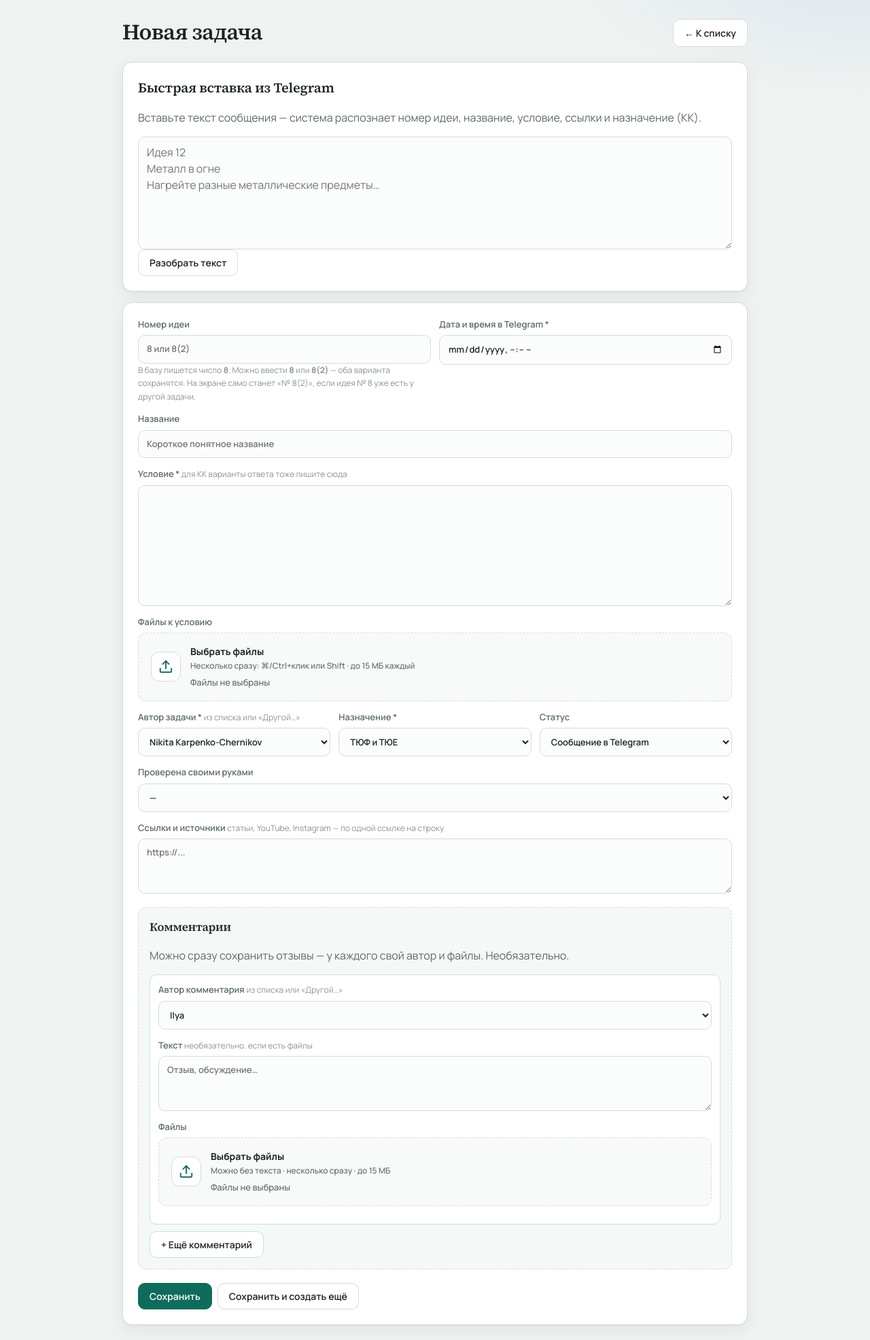
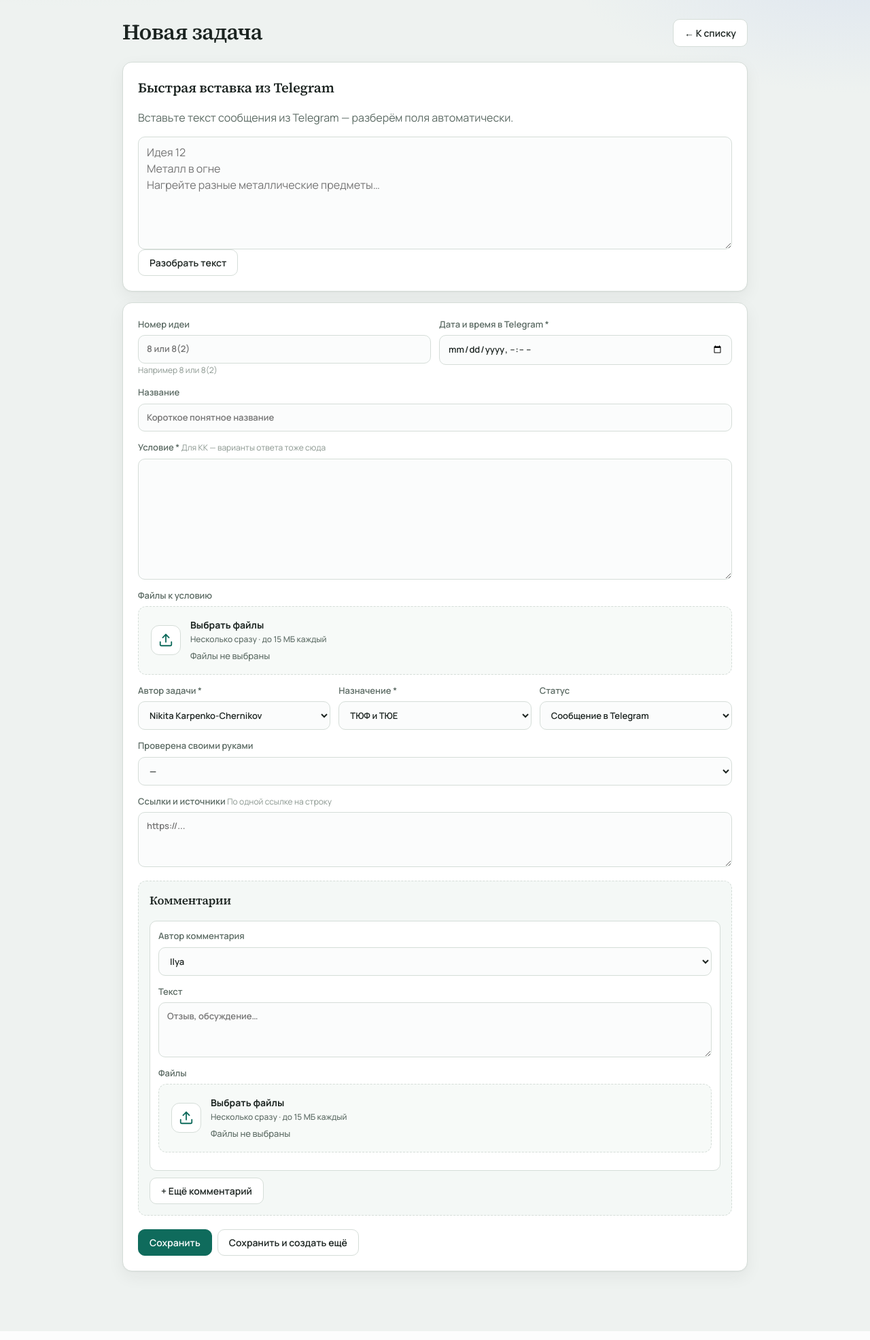
Before and after one commit to karpenko-chernikov/tyuf-tyue-zadachi, a FastAPI app: page /new in a window 1280 px wide. Shown: the part 62-2034 px from the top of the page at 68% size. Run offline with FastAPI, Linux system fonts and the light colour scheme; the visitor is signed in with stand-in values (Sample User, id 1).

Commit message:
Trim verbose UI copy: drop hash lectures and redundant hints.
Co-authored-by: Cursor <cursoragent@cursor.com>

```diff
--- a/app/templates/form.html
+++ b/app/templates/form.html
@@ -16,7 +16,7 @@
 {% if not task %}
 <section class="card paste-box">
   <h2>Быстрая вставка из Telegram</h2>
-  <p class="muted">Вставьте текст сообщения — система распознает номер идеи, название, условие, ссылки и назначение (КК).</p>
+  <p class="muted">Вставьте текст сообщения из Telegram — разберём поля автоматически.</p>
   <form method="post" action="/parse">
     <textarea name="paste" rows="6" placeholder="Идея 12&#10;Металл в огне&#10;Нагрейте разные металлические предметы…">{{ paste or '' }}</textarea>
     <button type="submit" class="btn secondary">Разобрать текст</button>
@@ -32,10 +32,10 @@
           value="{% if f.idea_number is defined %}{{ f.idea_number }}{% elif task and task.idea_number is not none %}{{ task.idea_number }}{% elif p.idea_number %}{{ p.idea_number }}{% endif %}"
           placeholder="8 или 8(2)">
         <span class="hint">
-          В базу пишется число <strong>8</strong>. Можно ввести <strong>8</strong> или <strong>8(2)</strong> — оба варианта сохранятся.
-          На экране само станет «№ 8(2)», если идея № 8 уже есть у другой задачи.
           {% if task and task.idea_number is not none %}
-          Сейчас отображается: <strong>{{ format_idea_label(task) }}</strong>.
+          Сейчас: {{ format_idea_label(task) }}
+          {% else %}
+          Например 8 или 8(2)
           {% endif %}
         </span>
       </label>
@@ -43,7 +43,7 @@
         <input type="datetime-local" name="telegram_datetime" required
           value="{% if f.telegram_datetime %}{{ f.telegram_datetime }}{% elif task %}{{ task.telegram_datetime.strftime('%Y-%m-%dT%H:%M') }}{% elif default_telegram_datetime %}{{ default_telegram_datetime }}{% endif %}">
         {% if not task and not f.telegram_datetime and default_telegram_datetime %}
-        <span class="hint">Подставлено из последней задачи — обязательно поменяйте, иначе не сохранится</span>
+        <span class="hint">Из последней задачи — поменяйте, если нужно</span>
         {% endif %}
       </label>
     </div>
@@ -55,7 +55,7 @@
     </label>
 
     <label>Условие *
-      <span class="hint">для КК варианты ответа тоже пишите сюда</span>
+      <span class="hint">Для КК — варианты ответа тоже сюда</span>
       <textarea name="condition" rows="8" required>{% if f.condition is defined %}{{ f.condition }}{% elif task %}{{ task.condition or '' }}{% else %}{{ p.condition or '' }}{% endif %}</textarea>
     </label>
 
@@ -67,7 +67,6 @@
 
     <div class="grid-3">
       <label>Автор задачи *
-        <span class="hint">из списка или «Другой…»</span>
         {% set author_val = f.author if f.author is defined else (task.author if task else default_task_author) %}
         {{ author_field('author', author_val or '', 'Имя нового автора', true) }}
       </label>
@@ -101,7 +100,7 @@
     </label>
 
     <label>Ссылки и источники
-      <span class="hint">статьи, YouTube, Instagram — по одной ссылке на строку</span>
+      <span class="hint">По одной ссылке на строку</span>
       <textarea name="sources" rows="3" placeholder="https://...">{% if f.sources is defined %}{{ f.sources }}{% elif task %}{{ task.sources or '' }}{% else %}{{ p.sources or '' }}{% endif %}</textarea>
     </label>
 
@@ -162,22 +161,19 @@
     {% if not task %}
     <div class="comments-create">
       <h3>Комментарии</h3>
-      <p class="muted">Можно сразу сохранить отзывы — у каждого свой автор и файлы. Необязательно.</p>
       <div id="comment-rows">
         {% set draft_comments = f.comments if f.comments else [{'author': default_comment_author, 'text': ''}] %}
         {% for c in draft_comments %}
         <div class="comment-row">
           <label>Автор комментария
-            <span class="hint">из списка или «Другой…»</span>
             {{ author_field('comment_authors', c.author or '', 'Имя нового автора', false) }}
           </label>
           <label>Текст
-            <span class="hint">необязательно, если есть файлы</span>
             <textarea name="comment_texts" rows="3" placeholder="Отзыв, обсуждение…">{{ c.text }}</textarea>
           </label>
           <div class="field-block">
             <div class="field-label">Файлы</div>
-            {{ file_picker('comment_files_' ~ loop.index0, 'Можно без текста · несколько сразу · до 15 МБ') }}
+            {{ file_picker('comment_files_' ~ loop.index0) }}
           </div>
         </div>
         {% endfor %}
@@ -269,7 +265,6 @@ if (addBtn) {
     row.className = 'comment-row';
     row.innerHTML = `
       <label>Автор комментария
-        <span class="hint">из списка или «Другой…»</span>
         <div class="author-field" data-author-field>
           <select class="author-select" data-author-select data-author-name="comment_authors" name="comment_authors">
             <option value="">—</option>
@@ -281,13 +276,12 @@ if (addBtn) {
         </div>
       </label>
       <label>Текст
-        <span class="hint">необязательно, если есть файлы</span>
         <textarea name="comment_texts" rows="3" placeholder="Отзыв, обсуждение…"></textarea>
       </label>
       <div class="field-block">
         <div class="field-label">Файлы</div>
         <div class="file-drop" data-file-drop>
-          <input type="file" name="comment_files_${idx}" id="comment_files_${idx}" multiple class="file-drop-input" accept="image/*,.pdf,.doc,.docx,.txt,.zip">
+          <input type="file" name="comment_files_${idx}" id="comment_files_${idx}" multiple class="file-drop-input" accept="image/*,video/*,.mp4,.mov,.webm,.pdf,.doc,.docx,.txt,.zip">
           <label for="comment_files_${idx}" class="file-drop-zone">
             <span class="file-drop-icon" aria-hidden="true">
               <svg width="22" height="22" viewBox="0 0 24 24" fill="none" stroke="currentColor" stroke-width="2" stroke-linecap="round" stroke-linejoin="round">
@@ -298,7 +292,7 @@ if (addBtn) {
             </span>
             <span class="file-drop-copy">
               <span class="file-drop-title">Выбрать файлы</span>
-              <span class="file-drop-hint">Можно без текста · несколько сразу · до 15 МБ</span>
+              <span class="file-drop-hint">Несколько сразу · до 15 МБ каждый</span>
               <span class="file-drop-chosen" data-file-chosen>Файлы не выбраны</span>
             </span>
           </label>
--- a/app/templates/macros.html
+++ b/app/templates/macros.html
@@ -26,7 +26,7 @@
 {% endmacro %}
 
 
-{% macro file_picker(name, hint='Несколько сразу: ⌘/Ctrl+клик или Shift · до 15 МБ каждый') %}
+{% macro file_picker(name, hint='Несколько сразу · до 15 МБ каждый') %}
 <div class="file-drop" data-file-drop>
   <input type="file" name="{{ name }}" id="{{ name }}" multiple class="file-drop-input" accept="image/*,video/*,.mp4,.mov,.webm,.pdf,.doc,.docx,.txt,.zip">
   <label for="{{ name }}" class="file-drop-zone">
--- a/app/templates/settings.html
+++ b/app/templates/settings.html
@@ -11,7 +11,7 @@
 
 <section class="card">
   <h2>Смена пароля</h2>
-  <p class="muted">Вы вошли как <strong>{{ user }}</strong> (логин: <code>{{ username }}</code>). Новый пароль сохранится в базе как хеш — даже в файле БД его нельзя прочитать.</p>
+  <p class="muted">{{ user }} · <code>{{ username }}</code></p>
   <form method="post" action="/settings/password">
     <label>Текущий пароль
       <input type="password" name="old_password" required autocomplete="current-password">
@@ -27,13 +27,12 @@
 </section>
 
 <section class="card">
-  <h2>Логины для входа</h2>
+  <h2>Логины</h2>
   <ul>
     <li><code>nikita</code> — Никита</li>
     <li><code>artem</code> — Артём</li>
     <li><code>ilya</code> — Илья</li>
     <li><code>anton</code> — Антон</li>
   </ul>
-  <p class="muted">Каждый меняет <strong>свой</strong> пароль после входа. Чужой пароль никто не видит — в базе хранится только хеш.</p>
 </section>
 {% endblock %}
```
Also changed, not shown: app/templates/detail.html (+4 -12 lines), app/templates/import.html (+2 -5 lines).
